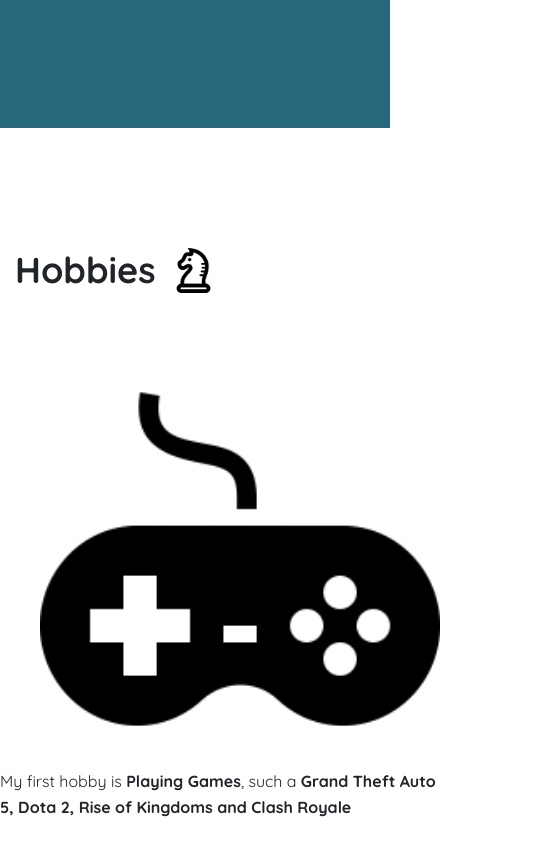
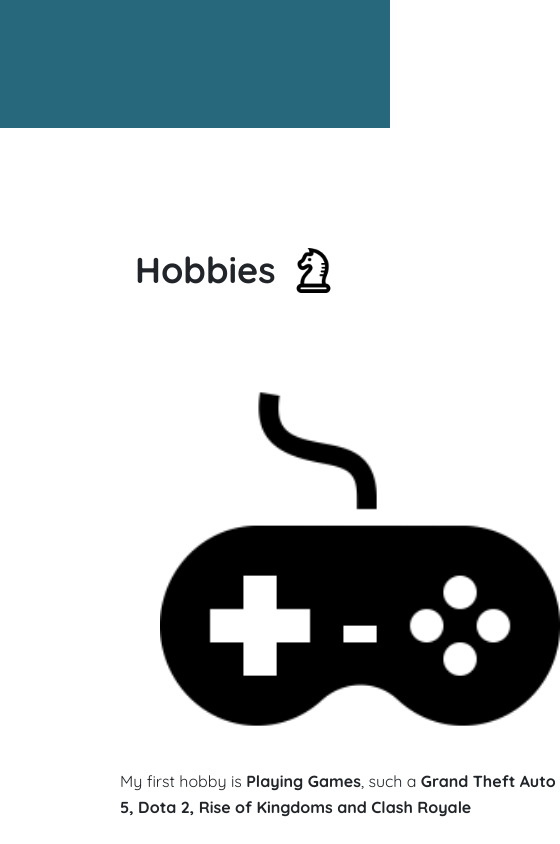
Before and after one commit to geraldos/exercise-build-frontEnd, a plain HTML site: page index.html in a window 390 px wide. Shown: the part 5780-6624 px from the top of the page, 560 px wide, since content can reach past the window. Drawn offline with nearby package versions, Linux system fonts and the light colour scheme.

Commit message:
updated hobbies..

```diff
--- a/assets/styles/main.mobile.css
+++ b/assets/styles/main.mobile.css
@@ -36,6 +36,12 @@
     height: 100vh;
     background-color: #28687c;
     color: white;
+}
+
+.content3 {
+    padding: 120px;
+    height: 150vh;
+    background-size: cover;
 }
 
 /*Profile Card 5*/
--- a/assets/styles/main.style.css
+++ b/assets/styles/main.style.css
@@ -265,6 +265,12 @@
      color: white;
  }
 
+ .content3 {
+     padding: 120px;
+     height: 100vh;
+     background-size: cover;
+ }
+
  .texts-hobbies1 {
      margin-top: 150px;
  }
--- a/index.html
+++ b/index.html
@@ -276,7 +276,7 @@
                 </div>
         </section>
 
-        <section id="hobby" class="content">
+        <section id="hobby" class="content3">
             <div class="container">
                 <div class="row">
                     <div class="col-md-8 text">
```
